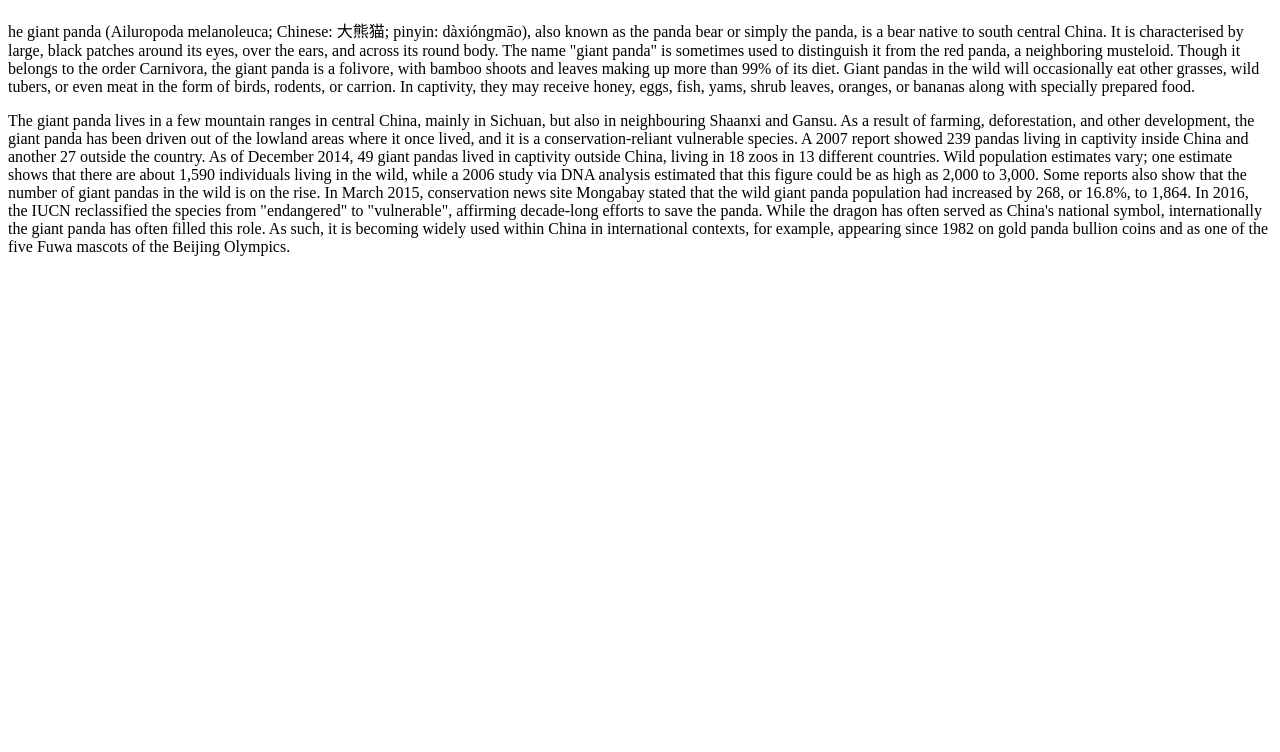
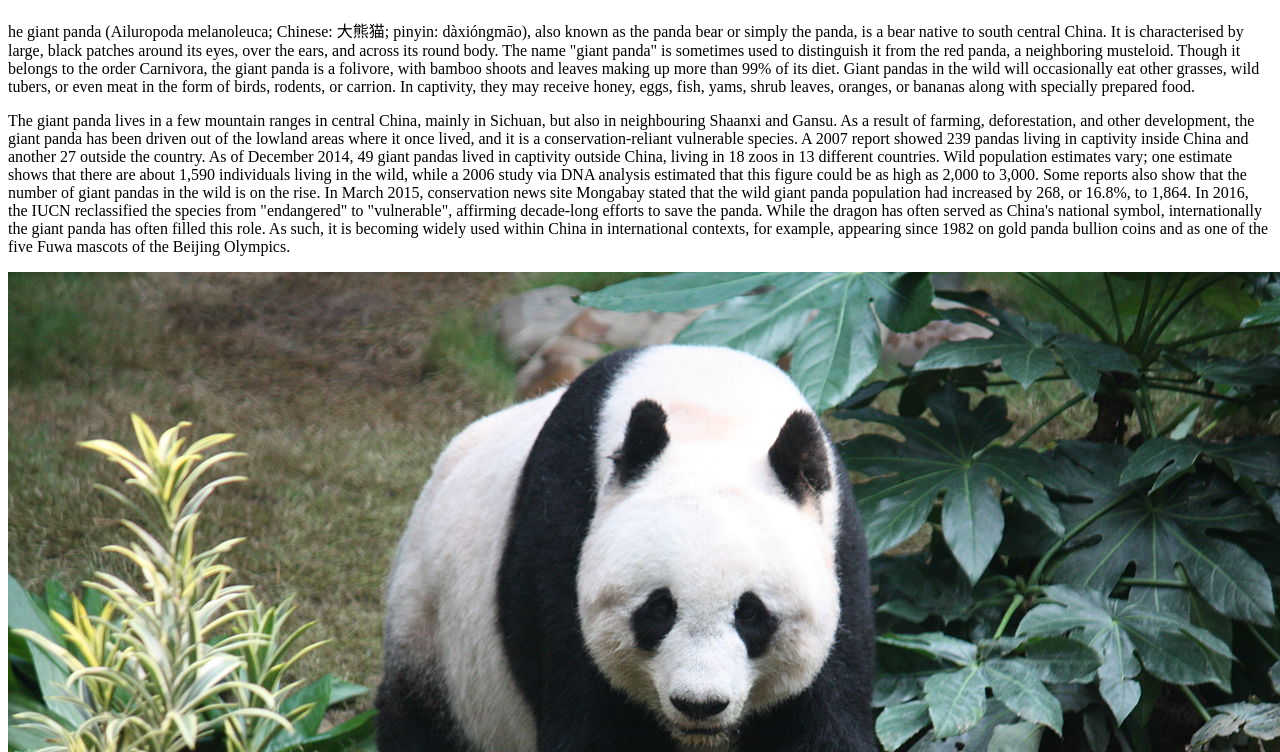
Before and after one commit to mariamickols/GiantPanda, a plain HTML site: page index.html in a window 1280 px wide. Shown: the part 48-800 px from the top of the page. Drawn offline with Linux system fonts and the light colour scheme.

Commit message:
Added picture of panda

```diff
--- a/index.html
+++ b/index.html
@@ -7,3 +7,5 @@
 <p>The giant panda lives in a few mountain ranges in central China, mainly in Sichuan, but also in neighbouring Shaanxi and Gansu. As a result of farming, deforestation, and other development, the giant panda has been driven out of the lowland areas where it once lived, and it is a conservation-reliant vulnerable species. A 2007 report showed 239 pandas living in captivity inside China and another 27 outside the country. As of December 2014, 49 giant pandas lived in captivity outside China, living in 18 zoos in 13 different countries. Wild population estimates vary; one estimate shows that there are about 1,590 individuals living in the wild, while a 2006 study via DNA analysis estimated that this figure could be as high as 2,000 to 3,000. Some reports also show that the number of giant pandas in the wild is on the rise. In March 2015, conservation news site Mongabay stated that the wild giant panda population had increased by 268, or 16.8%, to 1,864. In 2016, the IUCN reclassified the species from "endangered" to "vulnerable", affirming decade-long efforts to save the panda.
 
     While the dragon has often served as China's national symbol, internationally the giant panda has often filled this role. As such, it is becoming widely used within China in international contexts, for example, appearing since 1982 on gold panda bullion coins and as one of the five Fuwa mascots of the Beijing Olympics.</p>
+
+    <img src="1280px-Grosser_Panda (1).jpg"/>
```
Also changed, not shown: 1280px-Grosser_Panda (1).jpg (added).
